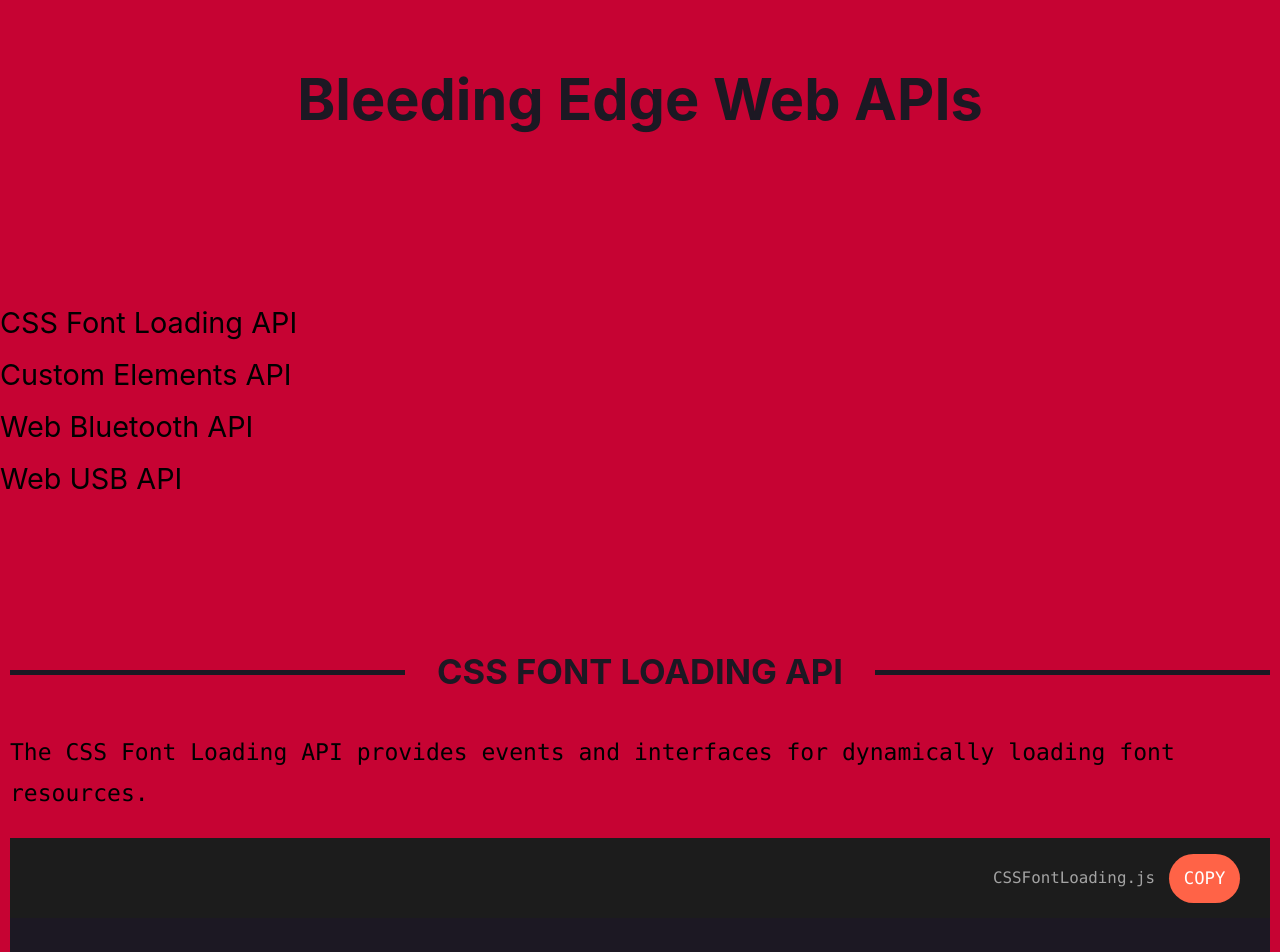
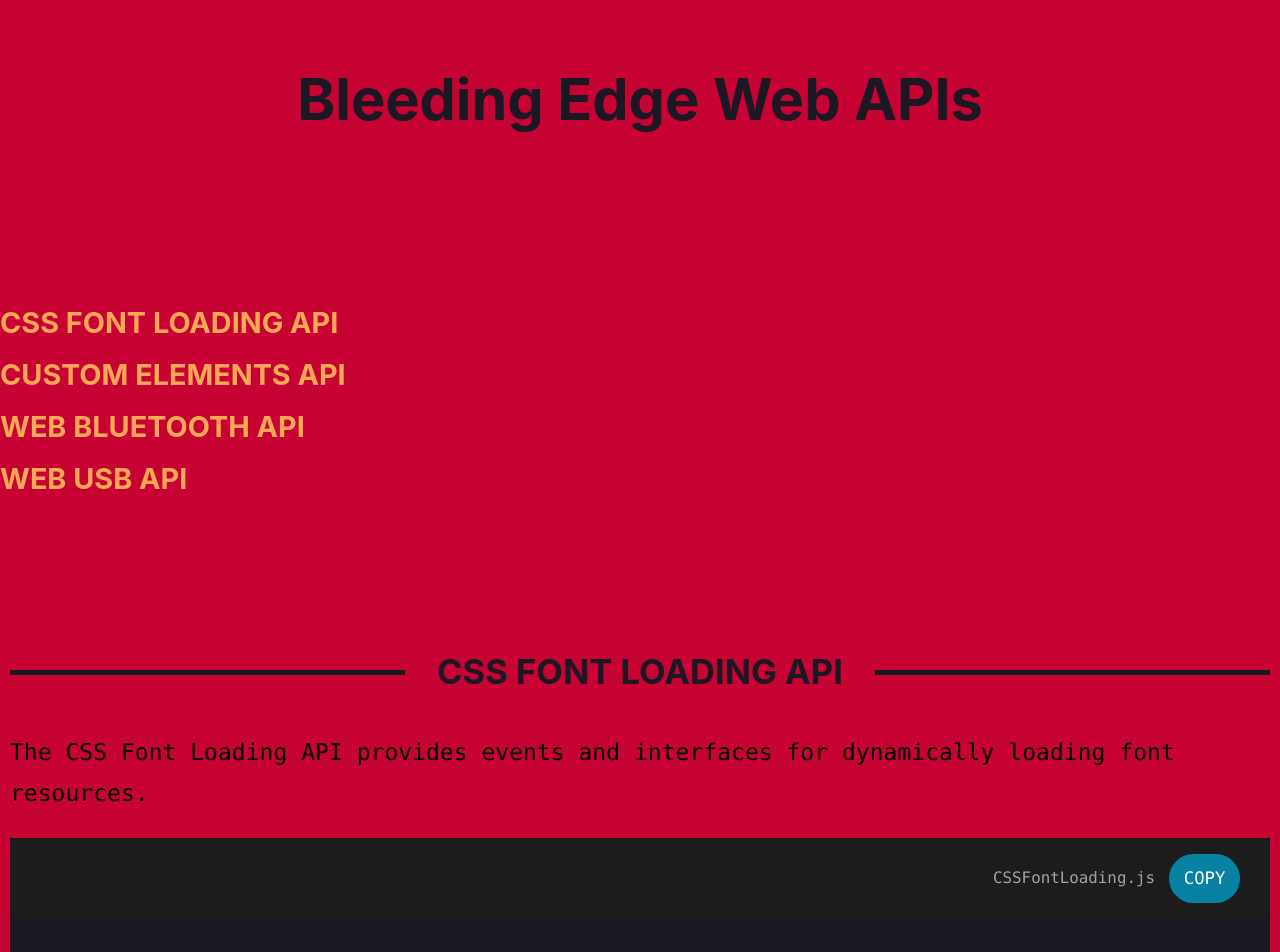
Before and after one commit to httpstersk/bleeding-edge-web-apis, a plain HTML site: page index.html in a window 1280 px wide. Shown: the top 952 px of the page. Drawn offline with Linux system fonts and the light colour scheme.

Commit message:
Changing colors for the navigation links

```diff
--- a/index.html
+++ b/index.html
@@ -81,12 +81,15 @@
 
         nav ul {
             font-size: 2rem;
+            font-weight: bold;
             list-style-type: none;
             padding: 0;
+            text-transform: uppercase;
+            position: relative;
         }
 
         nav a {
-            color: black;
+            color: #FDA856;
         }
 
         nav a,
@@ -102,7 +105,7 @@
         }
 
         nav a:hover {
-            color: tomato;
+            color: #F7F36B;
         }
 
         nav a:after {
@@ -115,7 +118,7 @@
         }
 
         nav a:after {
-            background: tomato;
+            background: #F7F36B;
             height: 5px;
             width: 0;
         }
@@ -164,7 +167,7 @@
         }
 
         button {
-            background: tomato;
+            background: #0881A3;
             border: none;
             border-radius: 2rem;
             color: white;
```
